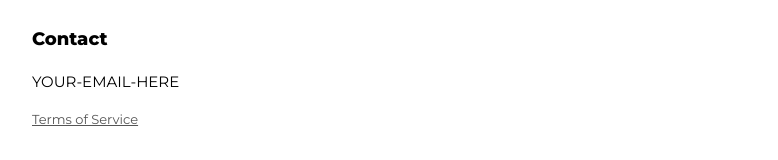
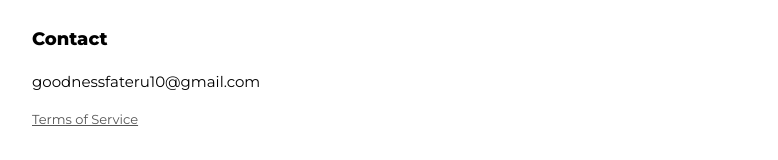
Before and after one commit to GoodnessFateru/RAGEview, a website: page privacy.html in a window 1280 px wide. Shown: the part 1100-1260 px from the top of the page, without its empty margins (248-1026 px from the left). Drawn offline with Linux system fonts and the light colour scheme.

Commit message:
Update privacy.html

```diff
--- a/privacy.html
+++ b/privacy.html
@@ -16,6 +16,6 @@
 <h2>Your choices</h2>
 <p>You can unlink any social account, or delete any brand, inside RAGEview at any time, and its stored numbers and tokens are removed. You can also revoke access from each platform's own settings. To delete your whole account and data, email us at the address below.</p>
 <h2>Contact</h2>
-<p>YOUR-EMAIL-HERE</p>
+<p>goodnessfateru10@gmail.com</p>
 <p class="m"><a href="/terms.html">Terms of Service</a></p>
 </main></body></html>
```
